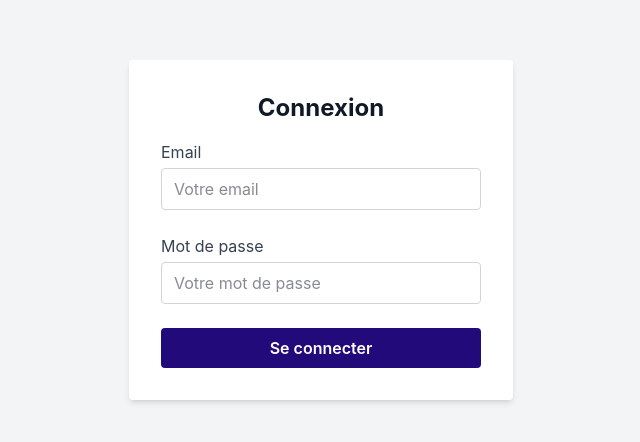
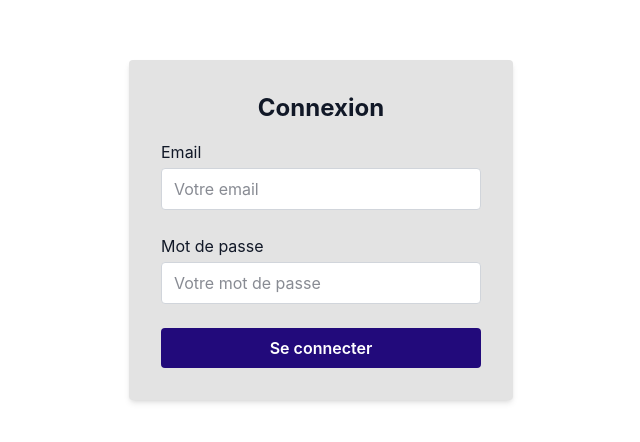
Before and after one commit to Kayrazz/gestionnaire-budget, a Vue app: page /login in a window 1280 px wide. Shown: the part 170-612 px from the top of the page, without its empty margins (319-959 px from the left). Built offline with nearby package versions, Linux system fonts and the light colour scheme.

Commit message:
fit design: Correction theme design dans la page login

```diff
--- a/src/pages/Login.vue
+++ b/src/pages/Login.vue
@@ -33,18 +33,18 @@ async function handleSubmit(e: Event) {
 }
 </script>
 <template>
-    <div class="min-h-screen flex items-center justify-center bg-gray-100">
-        <form class="bg-white p-8 rounded shadow-md w-full max-w-sm space-y-6" @submit="handleSubmit">
-            <h2 class="text-2xl font-bold text-center mb-4">Connexion</h2>
+    <div class="min-h-screen flex items-center justify-center bg-[var(--color-surface)]">
+        <form class="p-8 rounded shadow-md w-full max-w-sm space-y-6 bg-[var(--color-bg)]" @submit="handleSubmit">
+            <h2 class="text-2xl font-bold text-center mb-4 text-[var(--color-text)]">Connexion</h2>
             <div v-if="errorMsg" class="text-red-500 text-center">{{ errorMsg }}</div>
             <div>
-                <label for="email" class="block text-gray-700 mb-1">Email</label>
+                <label for="email" class="block mb-1 text-[var(--color-text)]">Email</label>
                 <input id="email" v-model="email" type="email"
                     class="w-full px-3 py-2 border rounded focus:outline-none focus:ring-2 focus:ring-blue-400"
                     placeholder="Votre email" required />
             </div>
             <div>
-                <label for="password" class="block text-gray-700 mb-1">Mot de passe</label>
+                <label for="password" class="block mb-1 text-[var(--color-text)]">Mot de passe</label>
                 <input id="password" v-model="password" type="password"
                     class="w-full px-3 py-2 border rounded focus:outline-none focus:ring-2 focus:ring-blue-400"
                     placeholder="Votre mot de passe" required />
--- a/src/style.css
+++ b/src/style.css
@@ -62,15 +62,12 @@
 }
 
 html,
-main {
+main,
+#app,
+body {
   height: 100%;
-}
-
-#app {
-  background-color: whitesmoke;
 }
 
 body {
   background-color: whitesmoke;
-  height: 100%;
 }
```
